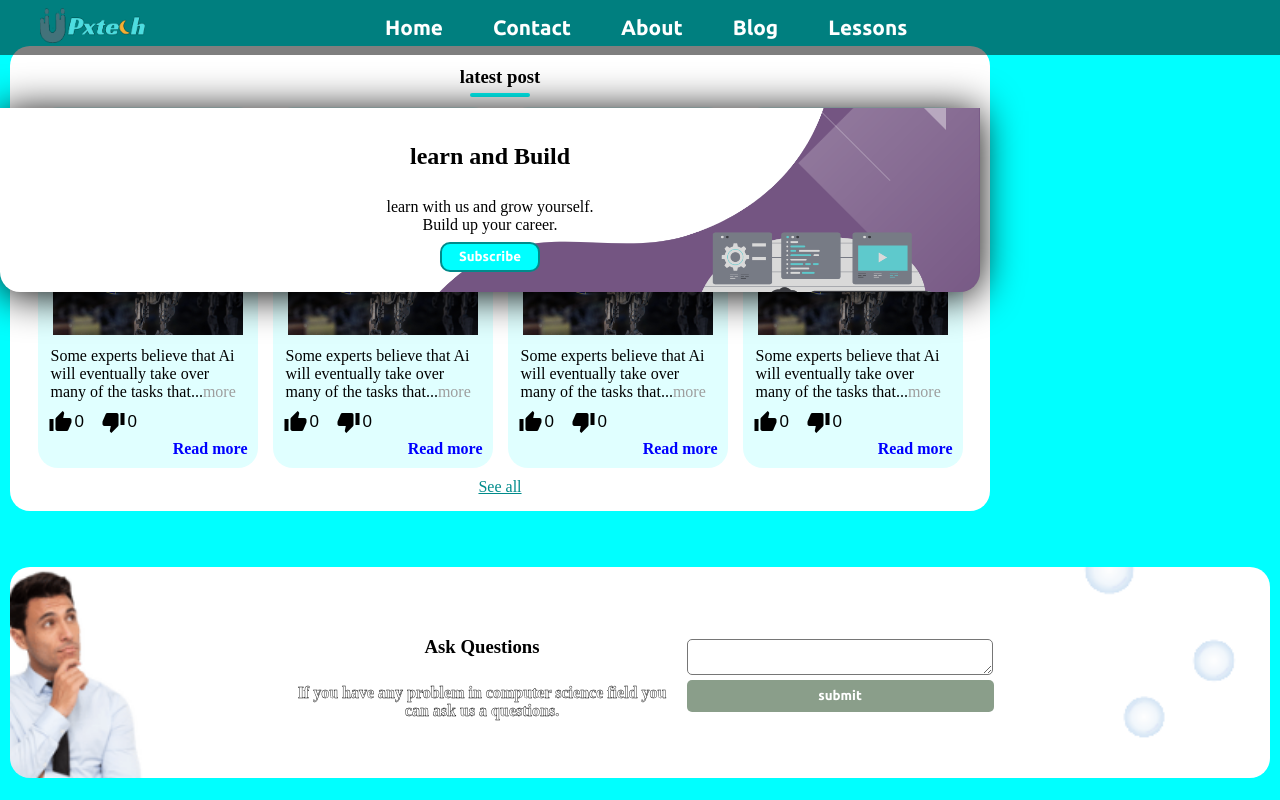
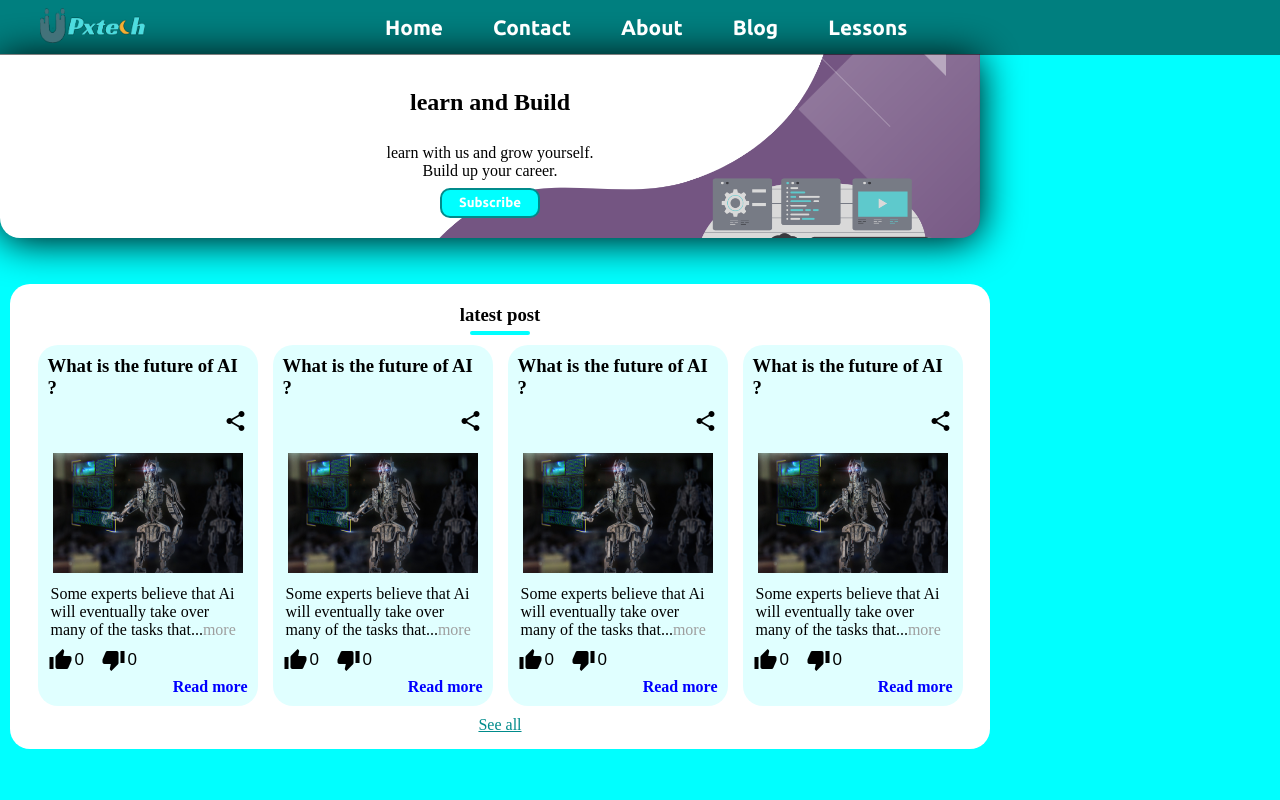
Before and after one commit to fadi868/fadi868.github.io, a plain HTML site: page index.html in a window 1280 px wide. Shown: the top 800 px of the page. Drawn offline with Linux system fonts and the light colour scheme.

Commit message:
Add comment

```diff
--- a/styler12.css
+++ b/styler12.css
@@ -161,10 +161,10 @@ nav ul li a {
 }*/
 .introweb{
   background: url('introimg1.png') no-repeat center center/cover;
-  position: absolute;
+  /*position: absolute;
   left: 0px;
   right: 0px;
-  top: 54px;
+  top: 54px;*/
   max-height: 45vh;
   max-width: 950px;
   text-align: center;
```
